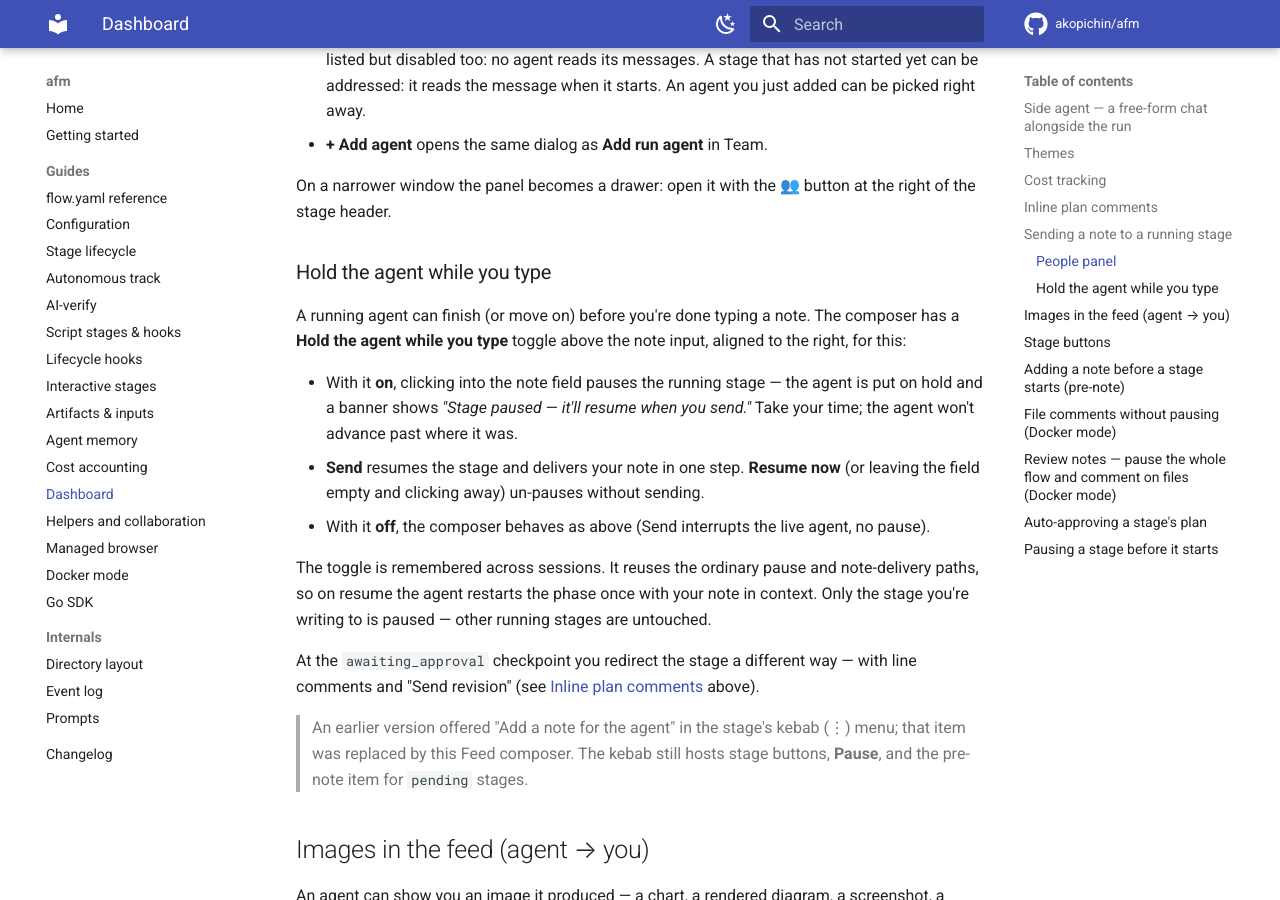
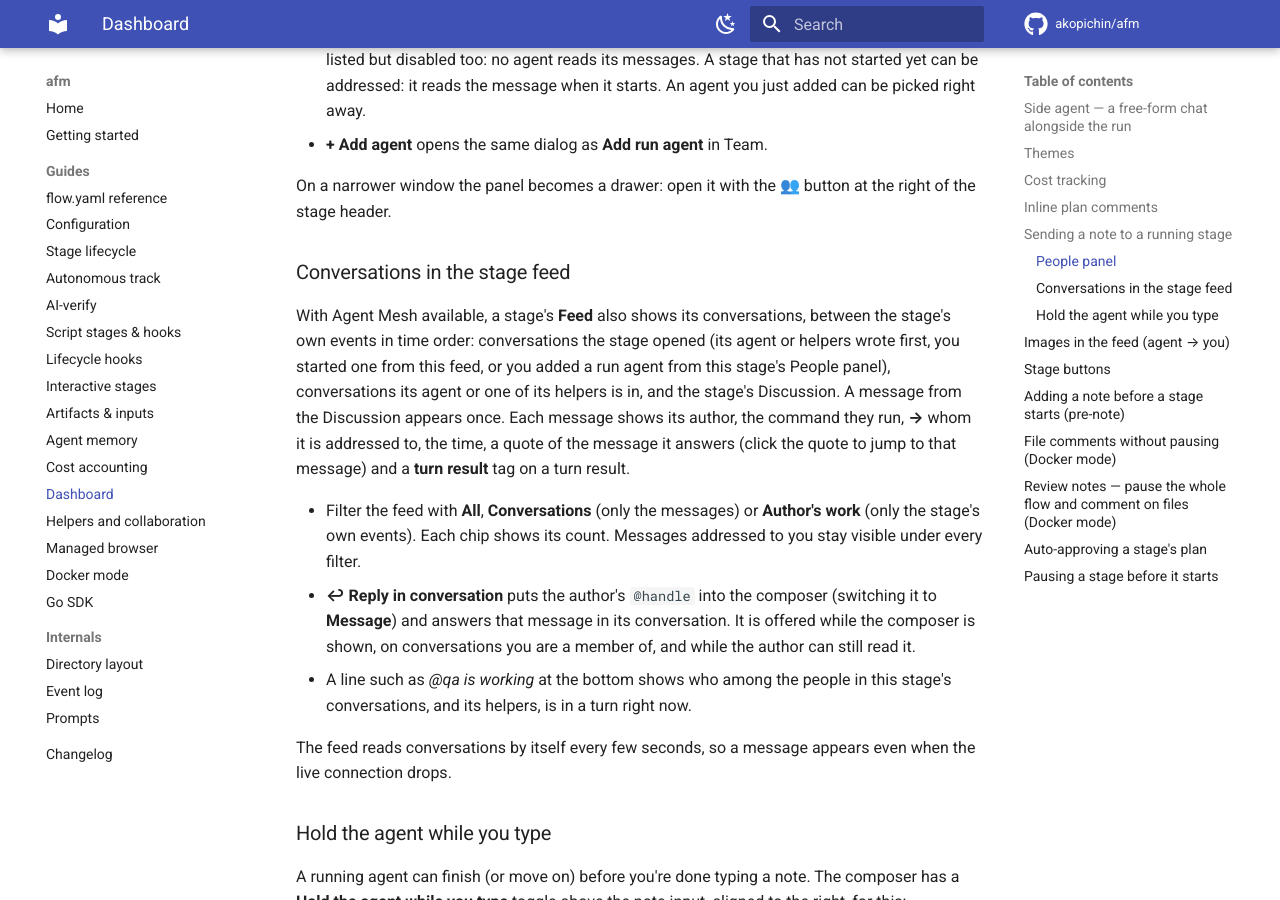
Before and after one commit to akopichin/afm, an MkDocs documentation site: the page built from docs/dashboard.md, in a window 1280 px wide and 900 px high, scrolled down 5600 px. Built offline with MkDocs 1.6.1 and Material for MkDocs 9.7.7, drawn with Linux system fonts in a browser that asks for light colours; comment, search, counter and statistics services are not loaded.

Commit message:
Docs: беседы стадии в ленте, человек в каждой беседе, origin_stage в журнале

```diff
--- a/docs/dashboard.md
+++ b/docs/dashboard.md
@@ -246,6 +246,30 @@ with the selected stage on top; conversations stay in the **Team** tab.
 On a narrower window the panel becomes a drawer: open it with the 👥 button at
 the right of the stage header.
 
+### Conversations in the stage feed
+
+With Agent Mesh available, a stage's **Feed** also shows its conversations,
+between the stage's own events in time order: conversations the stage opened
+(its agent or helpers wrote first, you started one from this feed, or you added a
+run agent from this stage's People panel), conversations its agent or one of its
+helpers is in, and the stage's Discussion. A message from the Discussion appears
+once. Each message shows its author, the command they run, **→** whom it is
+addressed to, the time, a quote of the message it answers (click the quote to
+jump to that message) and a **turn result** tag on a turn result.
+
+- Filter the feed with **All**, **Conversations** (only the messages) or
+  **Author's work** (only the stage's own events). Each chip shows its count.
+  Messages addressed to you stay visible under every filter.
+- **↩ Reply in conversation** puts the author's `@handle` into the composer
+  (switching it to **Message**) and answers that message in its conversation.
+  It is offered while the composer is shown, on conversations you are a member
+  of, and while the author can still read it.
+- A line such as *@qa is working* at the bottom shows who among the people in
+  this stage's conversations, and its helpers, is in a turn right now.
+
+The feed reads conversations by itself every few seconds, so a message appears
+even when the live connection drops.
+
 ### Hold the agent while you type
 
 A running agent can finish (or move on) before you're done typing a note. The
```
Also changed, not shown: CHANGELOG.md (+24 -0 lines), docs/collaboration-journal.md (+8 -0 lines), docs/collaboration.md (+16 -0 lines).
